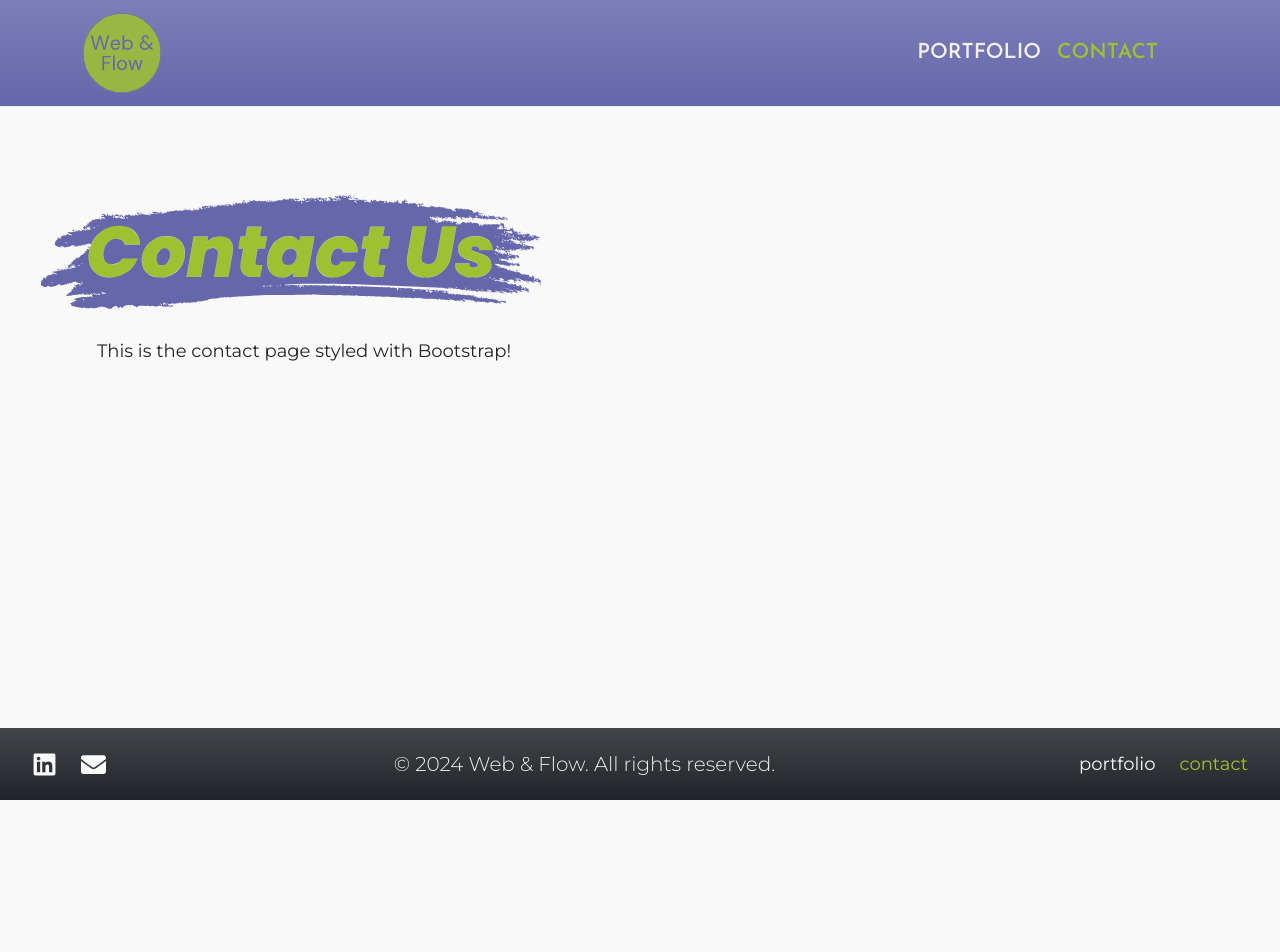
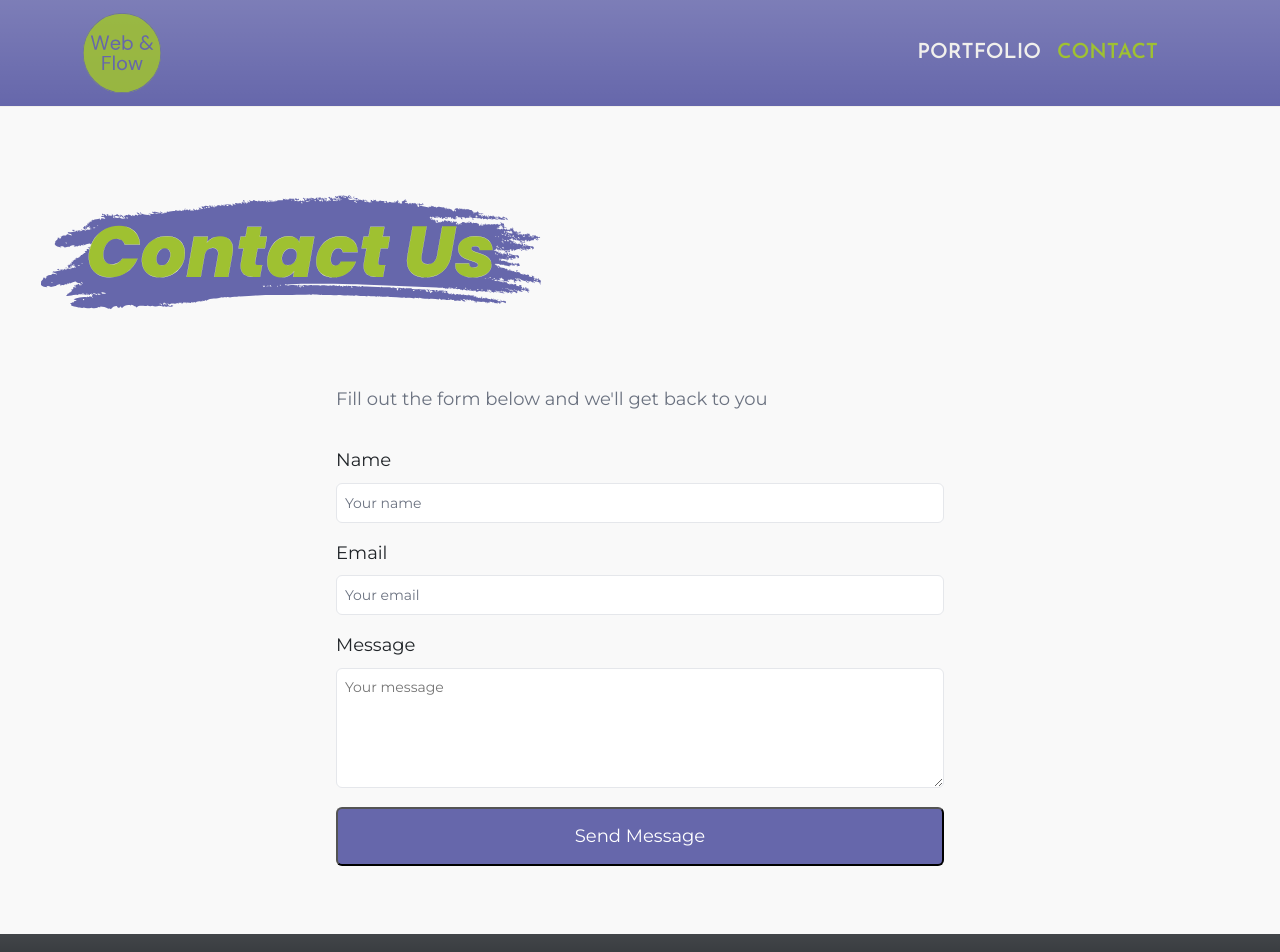
Before and after one commit to webandflowcoop/webandflow, a React (Vite) app: page /contact in a window 1280 px wide. Shown: the top 952 px of the page. Before the commit the page ends 800 px from the top, so only its background shows below. Built offline with nearby package versions, Linux system fonts and the light colour scheme.

Commit message:
[WIP] Adds a contact form that forwards to the admin@webandflow.coop email

```diff
--- a/src/App.css
+++ b/src/App.css
@@ -223,3 +223,78 @@ footer .nav-link.active {
     padding: 20px 0;
   }
 }
+
+/** CONTACT **/
+.contact-section {
+  width: 100%;
+  max-width: 40rem;
+  margin-left: auto;
+  margin-right: auto;
+  padding: 3rem 1rem;
+}
+
+.contact-intro > * + * {
+  margin-top: 1rem;
+}
+
+.contact-title {
+  font-size: 1.875rem;
+  line-height: 2.25rem;
+  font-weight: 700;
+}
+
+.contact-description {
+  color: rgb(107 114 128);
+}
+
+.form-group-container {
+  display: grid;
+  gap: 1rem;
+  margin-top: 2rem;
+}
+
+.form-group {
+  display: flex;
+  flex-direction: column;
+}
+
+.form-label {
+  margin-bottom: 0.5rem;
+}
+
+.form-input,
+.form-textarea {
+  padding: 0.5rem;
+  border: 1px solid #e5e7eb;
+  display: flex;
+  height: 2.5rem;
+  width: 100%;
+  border-radius: 0.375rem;
+  font-size: 0.875rem;
+  line-height: 1.25rem;
+}
+
+.form-input::placeholder,
+.form-textarea:focus-visible {
+  color: #6b7280;
+}
+
+.form-input:focus-visible,
+.form-textarea:focus-visible {
+  outline: 2px solid var(--very-peri);
+  outline-offset: 2px;
+}
+
+.form-textarea {
+  min-height: 120px;
+}
+
+.form-submit {
+  width: 100%;
+  margin-top: 1.2rem;
+  background-color: var(--very-peri);
+  color: #fff;
+  padding: 13px 5px;
+  border-radius: 0.375rem;
+
+}
--- a/src/pages/Contact.tsx
+++ b/src/pages/Contact.tsx
@@ -3,7 +3,33 @@ const Contact = () => {
     <div className="container mt-5">
       <h1 className="mt-5 brush-title">Contact Us</h1>
       <div className="body-content">
-        <p>This is the contact page styled with Bootstrap!</p>
+        <section className="contact-section">
+          <div className="contact-intro">
+            <p className="contact-description">
+              Fill out the form below and we'll get back to you
+            </p>
+          </div>
+          <form className="contact-form" action="https://api.web3forms.com/submit" method="POST">
+            <input type="hidden" name="access_key" value="417c756a-b2e9-41b8-bafd-977ba76ae8ed" />
+            <input type="hidden" name="subject" value="New message from the website" />
+            <input type="hidden" name="from_name" value="WF Contact Form" />
+            <div className="form-group-container">
+              <div className="form-group">
+                <label htmlFor="name" className="form-label">Name</label>
+                <input id="name" name="name" className="form-input" placeholder="Your name" type="text" />
+              </div>
+              <div className="form-group">
+                <label htmlFor="email" className="form-label">Email</label>
+                <input id="email" name="email" className="form-input" placeholder="Your email" type="email" />
+              </div>
+              <div className="form-group">
+                <label htmlFor="message" className="form-label">Message</label>
+                <textarea className="form-textarea" id="message" name="message" placeholder="Your message"></textarea>
+              </div>
+            </div>
+            <button className="form-submit" type="submit">Send Message</button>
+          </form>
+        </section>
       </div>
     </div>
   );
```
